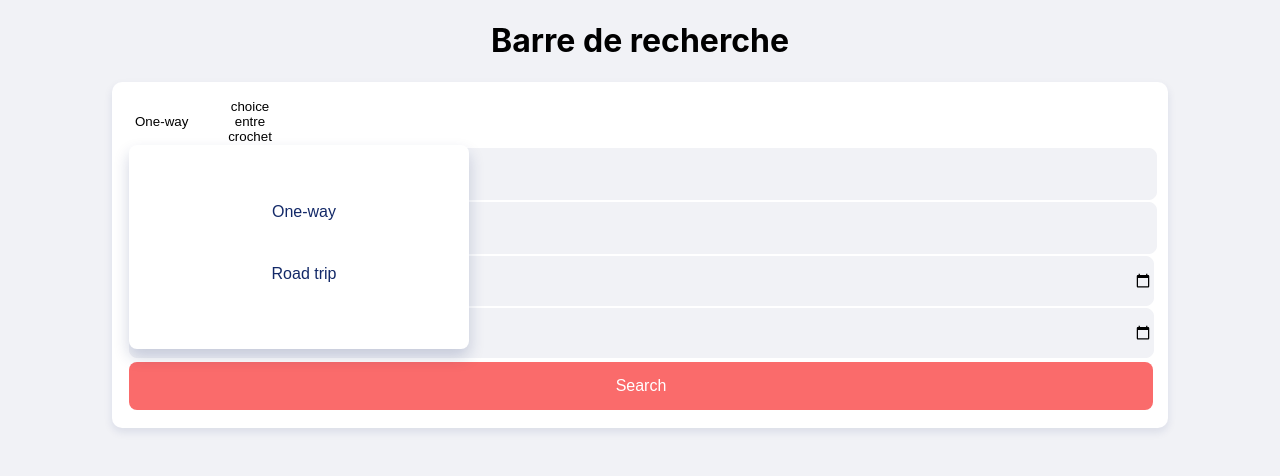
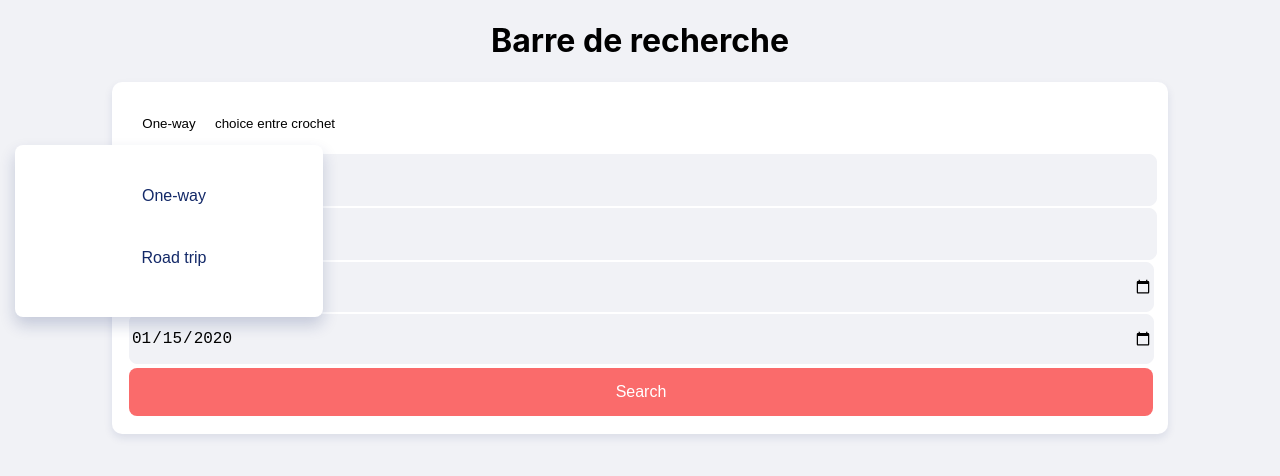
Before and after one commit to leteinta/Exercice-React, a React (Create React App) app: page / in a window 1280 px wide. Both pictures are taken after typing "Sample", "Sample", "2020-01-15", "2020-01-15" into the empty fields and a click on the button "One-way". Shown: the top 476 px of the page. Built offline with nearby package versions, Linux system fonts and the light colour scheme.

Commit message:
Modification Css des bouttons

```diff
--- a/src/components/ButtonF.js
+++ b/src/components/ButtonF.js
@@ -8,24 +8,26 @@ function ButtonF() {
       setOpen(!open);
     }
 
+    const handleList = () => {
+          setOpen ( false );
+    }
+
     const [choice, setChoice] = React.useState("One-way");
 
-    const handleList = () => {
-      setOpen ( false );
-    }
+
 
 
     return (
-      <div className="dropdown">
-        <button className="btn" onClick = {handleOpen}>{choice}</button>
+      <div className="dropdownf">
+        <button className="btnf" onClick = {handleOpen}>{choice}</button>
         {open ? (
-            <div className="under">
-              <ul className="list">
+            <div className="underf">
+              <ul className="listf">
                 <li>
-                  <button  onClick ={() => {setChoice("One-way"); handleList()}} className="list-item" >One-way</button>
+                  <button  onClick ={() => {setChoice("One-way"); handleList()}} className="list-itemf" >One-way</button>
                 </li>
                 <li>
-                  <button onClick ={() =>  {setChoice("Road trip"); handleList()}} className="list-item" >Road trip</button>
+                  <button onClick ={() =>  {setChoice("Road trip"); handleList()}} className="list-itemf" >Road trip</button>
                 </li>
               </ul>
             </div>
--- a/src/components/ButtonS.js
+++ b/src/components/ButtonS.js
@@ -15,8 +15,8 @@ function ButtonS() {
 
 
     return (
-      <div className="dropdown">
-        <button className="btn" onClick = {handleOpen}>choice entre crochet</button>
+      <div className="dropdowns">
+        <button className="btns" onClick = {handleOpen}>choice entre crochet</button>
         {open ? (
             <div className="under">
               <ul className="list">
--- a/src/components/Form.js
+++ b/src/components/Form.js
@@ -1,5 +1,4 @@
 import {useForm} from 'react-hook-form'
-import Select from 'react-select'
 import '../styles/Form.css'
 import ButtonF from './ButtonF'
 import ButtonS from './ButtonS'
@@ -14,11 +13,11 @@ function Form(){
     return(
         <div className='form'>
             <form onSubmit={handleSubmit(onSubmit)}>
-                <div className='dropdown'>
+                <div className='buttons'>
                     <div className='marg'>
                         <ButtonF />
                     </div>
-                    <div>
+                    <div className='marg'>
                         <ButtonS />
                     </div>
                 </div>
--- a/src/styles/ButtonF.css
+++ b/src/styles/ButtonF.css
@@ -1,18 +1,22 @@
-.dropdown{
-  display: flex;
-  align-items: center;
+.dropdownf{
+  float: left;
   width: 80px;
   height: 48px;
+  margin: 0;
+  padding: 0;
+  display: grid;
+  place-items: center center;
+
 }
 
-.btn{
+.btnf{
     border: none;
     background: transparent;
     font-weight: 500;
-    display: flex;
+
 }
 
-.under {
+.underf {
     top:140px;
     border-radius: 8px;
     box-shadow: rgba(19, 41, 104, 0.2) 0px 8px 16px 0px;
@@ -24,7 +28,7 @@
     opacity: 1;
 }
 
-.list{
+.listf{
     padding: 8px 0px;
     min-width: 140px;
 }
@@ -33,7 +37,7 @@ li {
     list-style-type: none;
 }
 
-.list-item {
+.list-itemf {
     height: 40px;
     padding: 8px 16px 8px 12px;
     color: rgb(19, 41, 104);
--- a/src/styles/ButtonS.css
+++ b/src/styles/ButtonS.css
@@ -1,11 +1,12 @@
-.dropdown{
-  display: flex;
-  align-items: center;
-  width: 80px;
+.dropdowns{
+  float: left;
+  width: auto;
   height: 48px;
+  display: grid;
+  place-items: center center;
 }
 
-.btn{
+.btns{
     border: none;
     background: transparent;
     font-weight: 500;
--- a/src/styles/Form.css
+++ b/src/styles/Form.css
@@ -8,7 +8,7 @@
      margin-right: auto;
      max-width: 1136px;
 }
- .dropdown{
+ .buttons{
     width: 100%;
     display: inline-block;
  }
```
